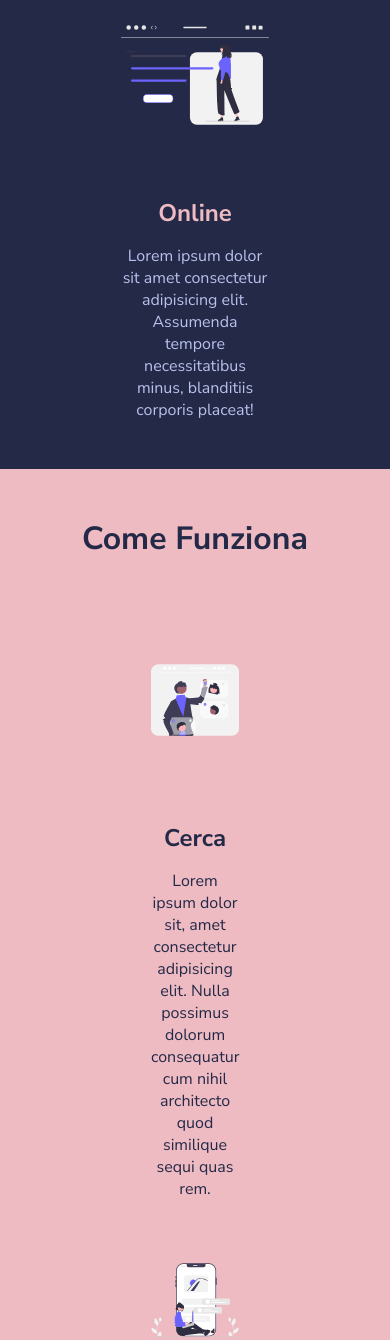
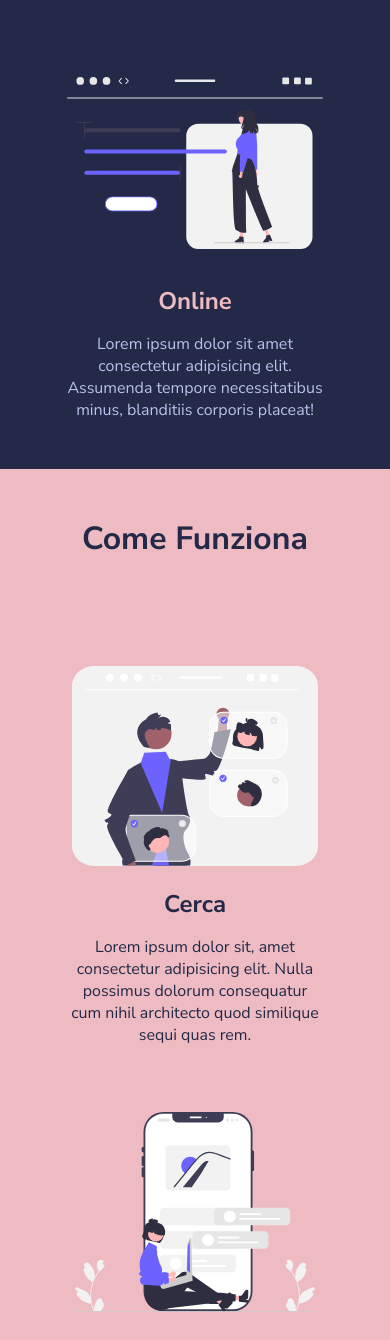
Before and after one commit to isma-91/html-css-resp-wannabe, a plain HTML site: page index.html in a window 390 px wide. Shown: the part 660-2000 px from the top of the page. Drawn offline with Linux system fonts and the light colour scheme.

Commit message:
Add query for smartphone

```diff
--- a/css/style.css
+++ b/css/style.css
@@ -148,4 +148,29 @@ img {
     flex-direction: column;
     align-items: center;
   }
+
+  img {
+    margin-top: 16px;
+  }
+
+  .col .card {
+    margin-top: 50px;
+  }
+
+  .lessons .col {
+    width: 80%;
+  }
 }
+
+.steps .col {
+  width: 80%;
+}
+
+.why-us .col-left {
+  width: 80%;
+  margin-bottom: 70px;
+}
+
+.why-us .col-right {
+  width: 80%;
+}
```
